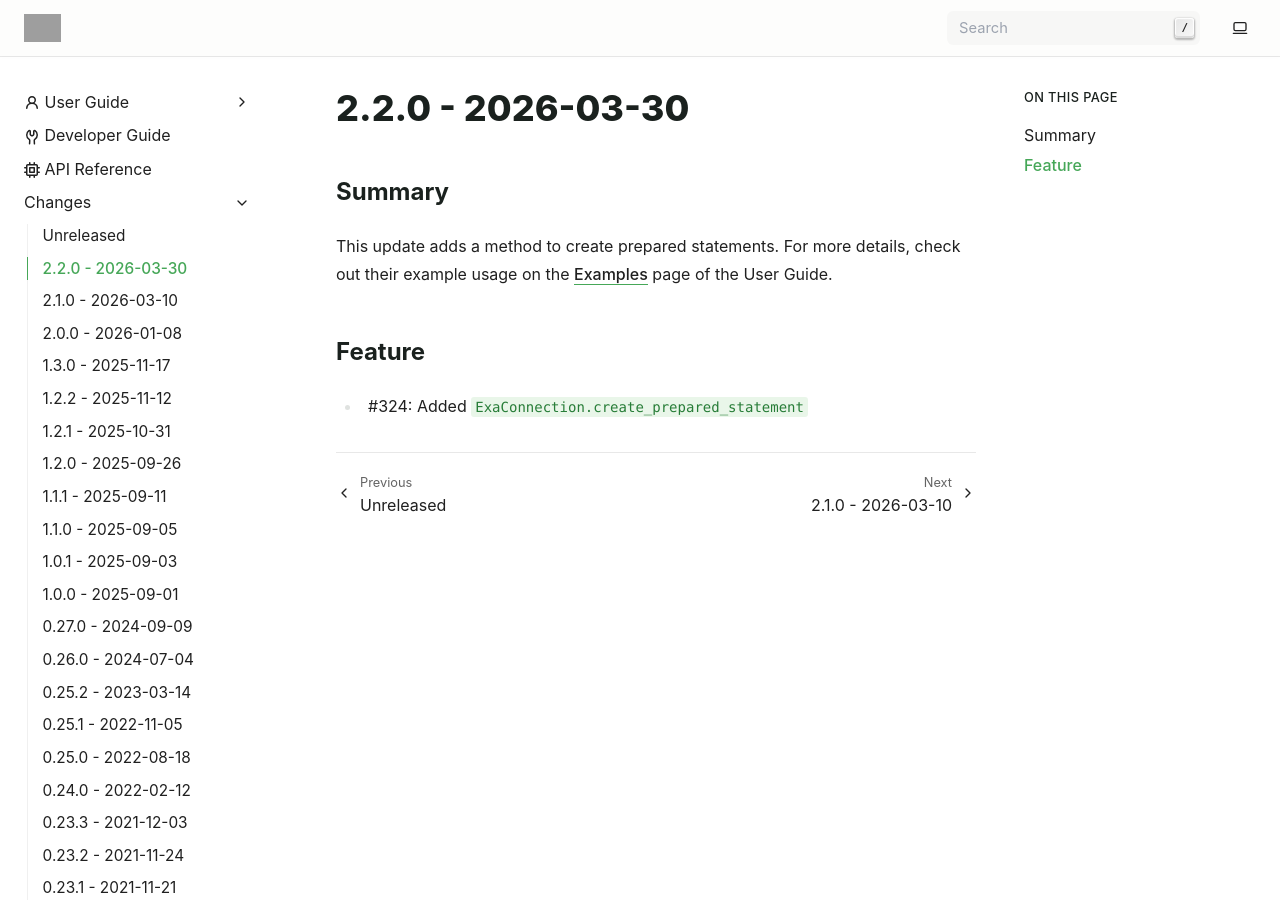
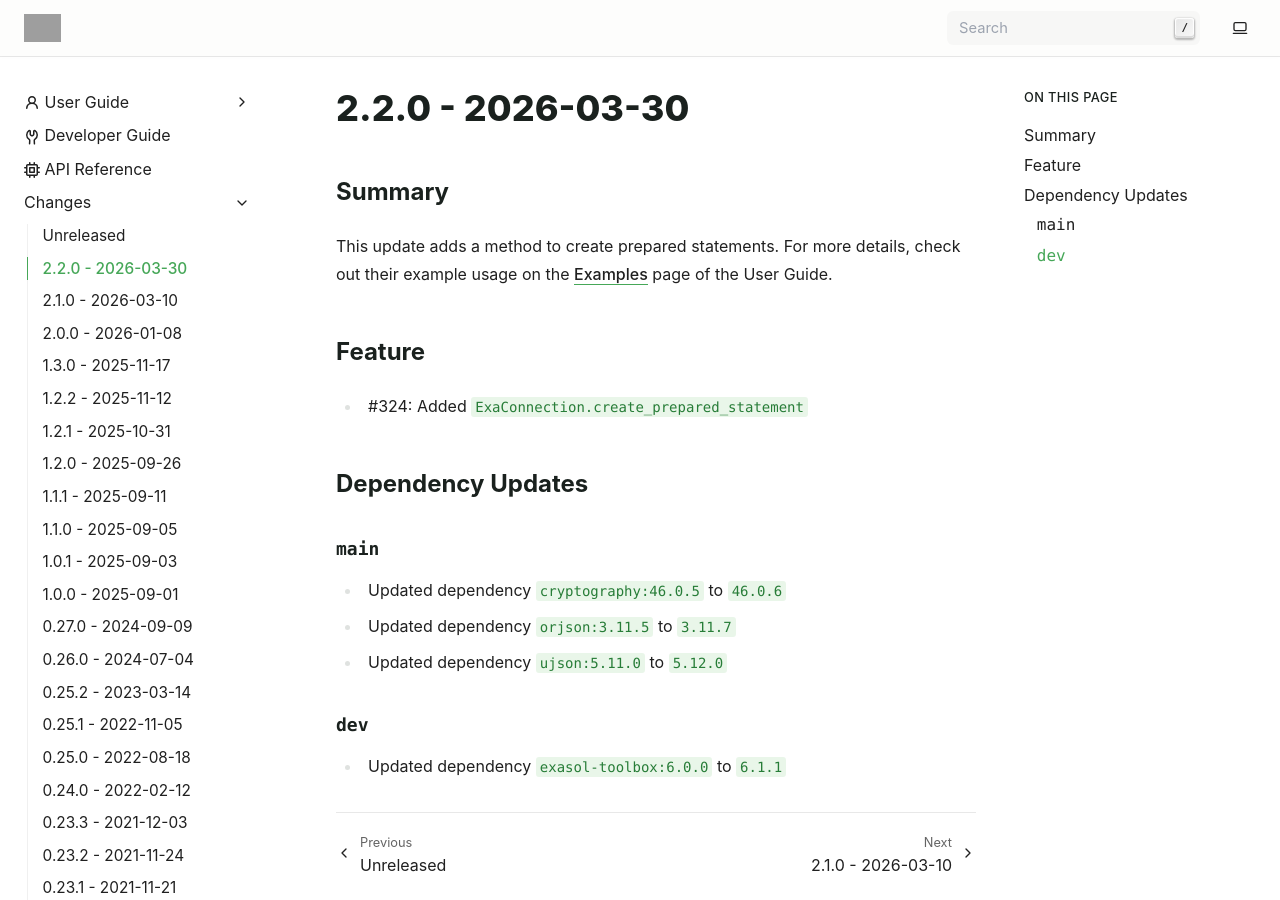
Before and after one commit to exasol/pyexasol, a Sphinx documentation site: the page built from doc/changes/changes_2.2.0.md, in a window 1280 px wide and 900 px high. Built offline with Sphinx 7.4.7, drawn with Linux system fonts in a browser that asks for light colours; grey boxes are pictures that could not be loaded.

Commit message:
Add dependency changes to changelog

```diff
--- a/doc/changes/changes_2.2.0.md
+++ b/doc/changes/changes_2.2.0.md
@@ -9,3 +9,15 @@ page of the User Guide.
 ## Feature
 
 * #324: Added `ExaConnection.create_prepared_statement`
+
+## Dependency Updates
+
+### `main`
+
+* Updated dependency `cryptography:46.0.5` to `46.0.6`
+* Updated dependency `orjson:3.11.5` to `3.11.7`
+* Updated dependency `ujson:5.11.0` to `5.12.0`
+
+### `dev`
+
+* Updated dependency `exasol-toolbox:6.0.0` to `6.1.1`
```
